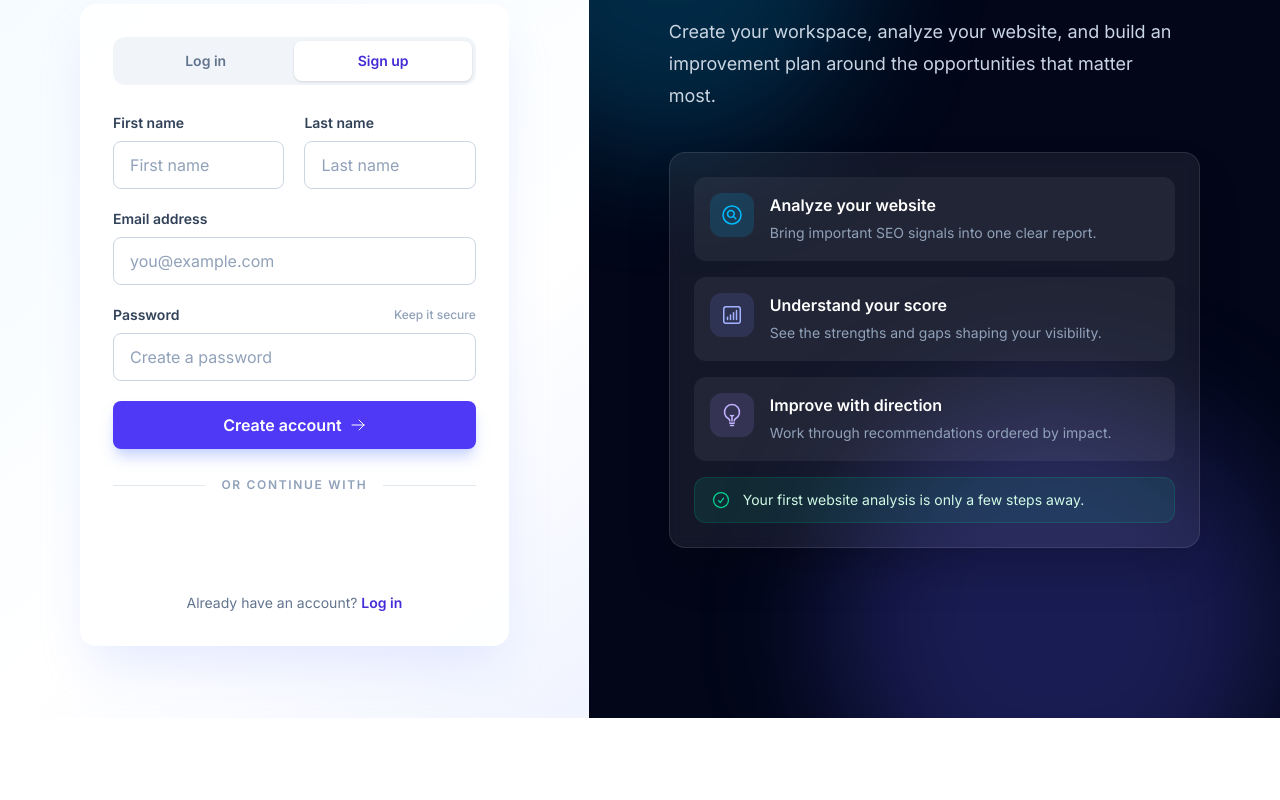
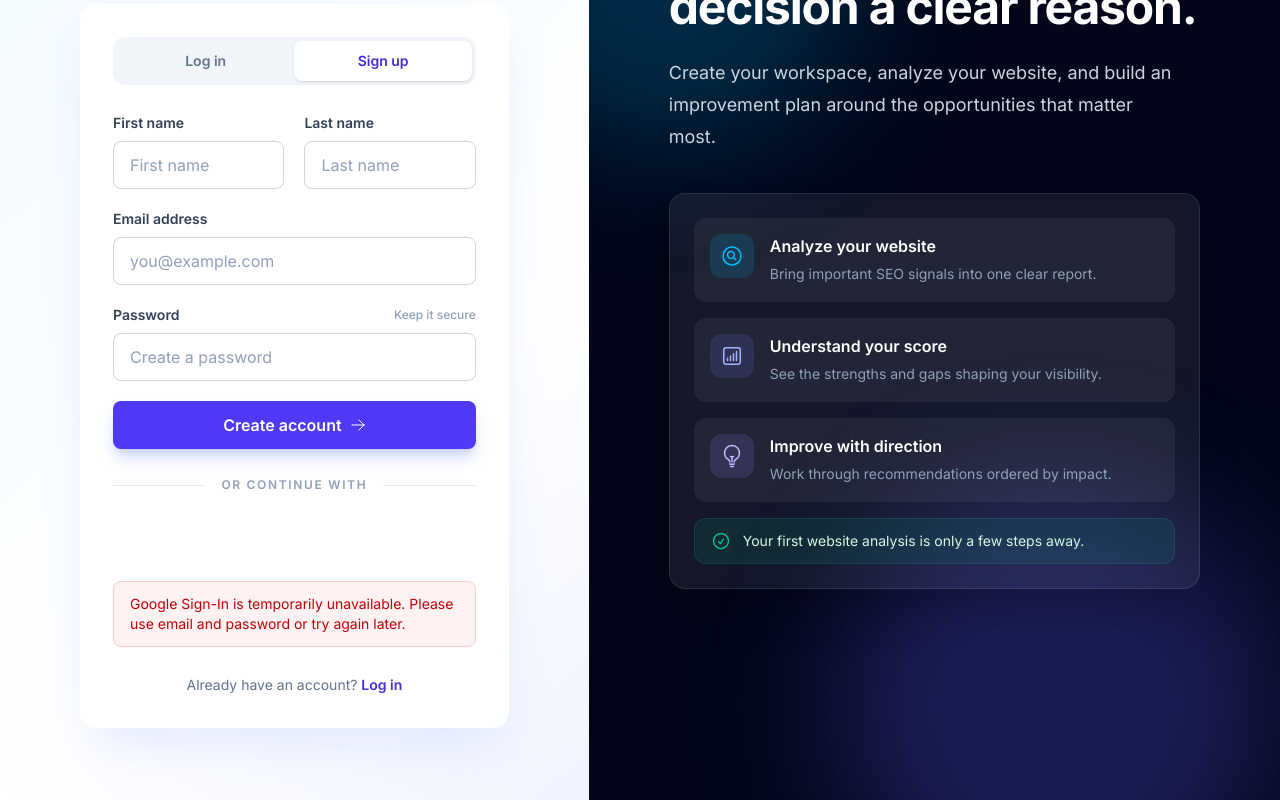
Before and after one commit to zach045/kumo-ui, a Vue app: page /signup in a window 1280 px wide. Shown: the part 331-1131 px from the top of the page. Before the commit the page ends 1049 px from the top, so only its background shows below. Built offline with nearby package versions, Linux system fonts and the light colour scheme.

Commit message:
Display Google authentication errors

```diff
--- a/src/components/GoogleSignIn.vue
+++ b/src/components/GoogleSignIn.vue
@@ -1,25 +1,57 @@
 <template>
-    <div class="flex min-h-11 w-full items-center justify-center overflow-hidden rounded-lg">
-        <div id="google-signin-button"></div>
+    <div class="w-full">
+        <div class="flex min-h-11 w-full items-center justify-center overflow-hidden rounded-lg">
+            <div id="google-signin-button"></div>
+        </div>
+
+        <div
+            v-if="googleError"
+            role="alert"
+            aria-live="polite"
+            class="mt-4 rounded-lg border border-red-200 bg-red-50 px-4 py-3 text-sm text-red-700"
+        >
+            {{ googleError }}
+        </div>
     </div>
 </template>
 
 <script setup>
-import { onMounted } from 'vue';
+import { onMounted, ref } from 'vue';
 import { useStore } from 'vuex';
 import router from '../router';
 
 const store = useStore();
+const googleError = ref('');
 
 const handleCredentialResponse = async (response) => {
-    if (response.credential) {
-        await store.dispatch('googleLogin', response.credential);
+    googleError.value = '';
+
+    if (!response.credential) {
+        googleError.value = 'Google Sign-In did not return a credential. Please try again.';
+        return;
+    }
+
+    try {
+        const result = await store.dispatch('googleLogin', response.credential);
+
+        if (!result?.success) {
+            googleError.value = result?.error
+                || 'We couldn’t complete Google Sign-In. Please try again.';
+            return;
+        }
+
         const token = localStorage.getItem('token');
         const authenticated = store.getters.isAuthenticated;
 
-        authenticated && token ? router.push('/dashboard') : router.replace('/login');
-    } else {
-        console.error('No credential received from Google Sign-In.');
+        if (authenticated && token) {
+            await router.push('/dashboard');
+            return;
+        }
+
+        googleError.value = store.getters.getAuthError
+            || 'We couldn’t complete Google Sign-In. Please try again.';
+    } catch (error) {
+        googleError.value = 'Something unexpected happened with Google Sign-In. Please try again.';
     }
 };
 
@@ -62,6 +94,7 @@ onMounted(async () => {
 
         window.google.accounts.id.prompt();
     } catch (error) {
+        googleError.value = 'Google Sign-In is temporarily unavailable. Please use email and password or try again later.';
         console.error('Failed to load Google Identity script', error);
     }
 });
```
